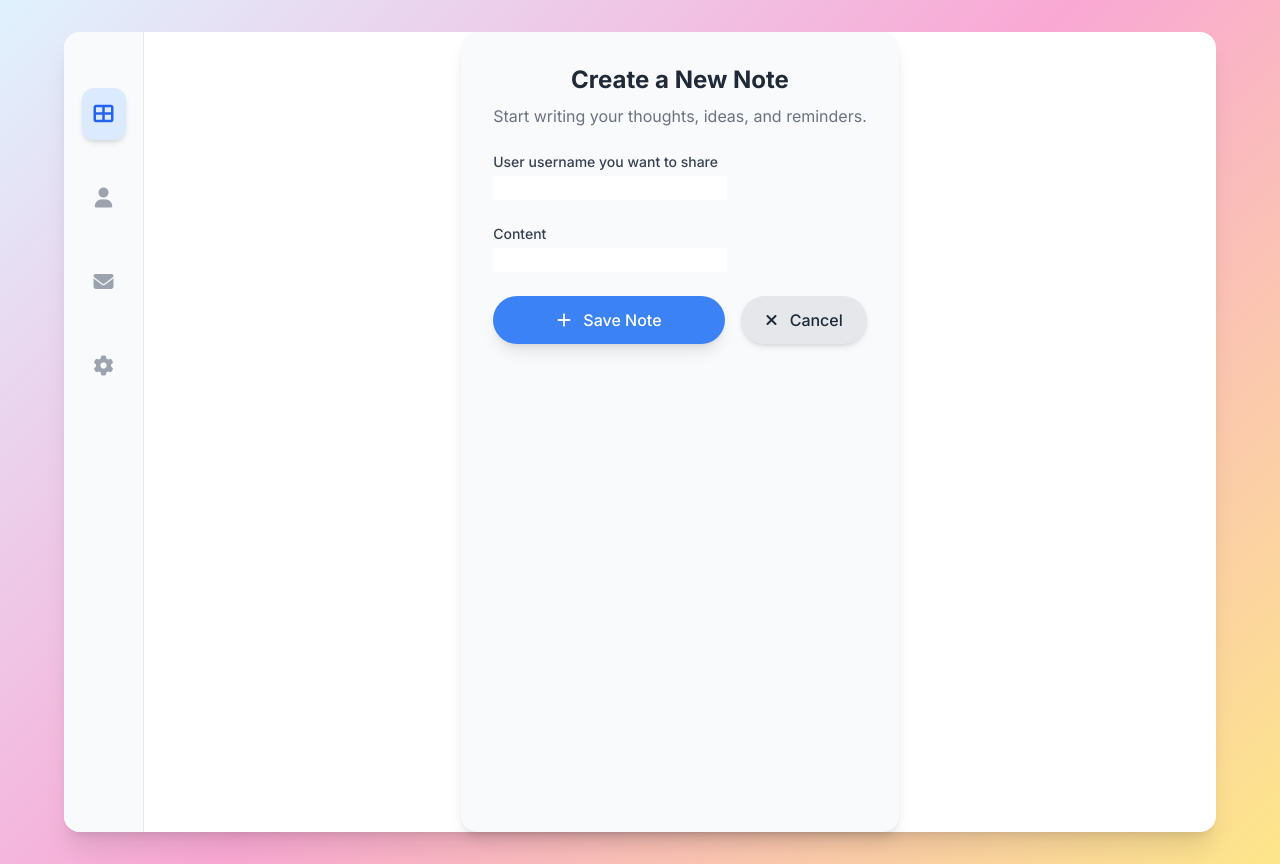
After one commit to Ridwankabbo/Keep-Notes, a Django app: template KeepNotes/templates/sharedNotesForm.html in a window 1280 px wide. The commit adds this page. Run offline with Django 3.2, Linux system fonts and the light colour scheme; the template is opened without the code that fills it, so the values that code supplies are empty, except form fields; tables that the repository leaves empty hold one stand-in row (values such as "Sample post"); form fields are guessed from the names that the template uses; some libraries are stand-ins or nearby versions.

Commit message:
Working on notes to make sharable

```diff
--- a/KeepNotes/main/urls.py
+++ b/KeepNotes/main/urls.py
@@ -11,6 +11,7 @@ urlpatterns = [
     path('insertNewNotes/', views.insertNotes, name='insert-new-notes'),
     path('edite-notes/<int:notes_id>/', views.EditeNotes, name='edite-notes'),
     path('delete-notes/<int:note_id>/', views.DeleteNotes, name='delete-note'),
+    path('share-notes/<int:note_id>/', views.ShareNote, name='share-note'),
     path('user-profile/', views.user_profile, name='user-profile'),
     path('user-settings/', views.SettingsPage, name='user-settings')
 ]
--- /dev/null
+++ b/KeepNotes/templates/sharedNotesForm.html
@@ -0,0 +1,35 @@
+{% extends "user-dashboard-header-footer.html" %}
+
+{% block main-section %}
+
+            <section class="bg-gray-50 rounded-2xl shadow-lg p-6 md:p-8 max-w-2xl mx-auto">
+                <div class="text-center mb-6">
+                    <h2 class="text-2xl font-bold text-gray-800">Create a New Note</h2>
+                    <p class="text-gray-500 mt-2">Start writing your thoughts, ideas, and reminders.</p>
+                </div>
+                <form action="" method="post"id="note-form" class="space-y-6">
+                    {% csrf_token %}
+                    <div>
+                        <label for="note-title" class="block text-sm font-medium text-gray-700 mb-1">User username you want to share</label>
+                        {{form.shared_to_user}}
+                        {% comment %} <input type="text" id="note-title" name="notes_title" placeholder="Enter title" required class="w-full px-4 py-3 rounded-xl border border-gray-300 focus:outline-none focus:ring-2 focus:ring-blue-500 transition-all duration-300"> {% endcomment %}
+                    </div>
+                    <div>
+                        <label for="note-content" class="block text-sm font-medium text-gray-700 mb-1">Content</label>
+                        {{form.permission_type}}
+                        {% comment %} <textarea id="note-content" name="notes_text" rows="8" placeholder="Enter content" required class="w-full px-4 py-3 rounded-xl border border-gray-300 focus:outline-none focus:ring-2 focus:ring-blue-500 transition-all duration-300 resize-y"></textarea> {% endcomment %}
+                    </div>
+                    <div class="flex flex-col sm:flex-row space-y-4 sm:space-y-0 sm:space-x-4">
+                        <button type="submit" class="w-full sm:w-auto flex-1 bg-blue-500 hover:bg-blue-600 text-white font-medium py-3 px-6 rounded-full transition-colors shadow-lg">
+                            <i class="fas fa-plus mr-2"></i> Save Note
+                        </button>
+                        <a href="{% url "user-dashboard" %}">
+                            <button type="button" class="w-full sm:w-auto flex-1 bg-gray-200 hover:bg-gray-300 text-gray-800 font-medium py-3 px-6 rounded-full transition-colors shadow-md">
+                                <i class="fas fa-times mr-2"></i> Cancel
+                            </button>
+                        </a>
+                    </div>
+                </form>
+            </section>
+
+{% endblock main-section %}
--- a/KeepNotes/templates/user-dashboard.html
+++ b/KeepNotes/templates/user-dashboard.html
@@ -63,6 +63,11 @@
                                     <i class="fas fa-trash-alt"></i>
                                 </button>
                             </a>
+                            <a href="{% url "share-note" note_id=note.id %}">
+                                <button class="text-red-500 hover:text-red-600 transition-colors duration-200">
+                                    <i class="fas fa-share-alt"></i>
+                                </button>
+                            </a>
                     </div>
                 </div>
             </div>
```
Also changed, not shown: KeepNotes/main/forms.py (+13 -1 lines), KeepNotes/main/models.py (+14 -0 lines), KeepNotes/main/views.py (+19 -2 lines), KeepNotes/db.sqlite3, KeepNotes/main/migrations/0003_sharednotes.py (added).
